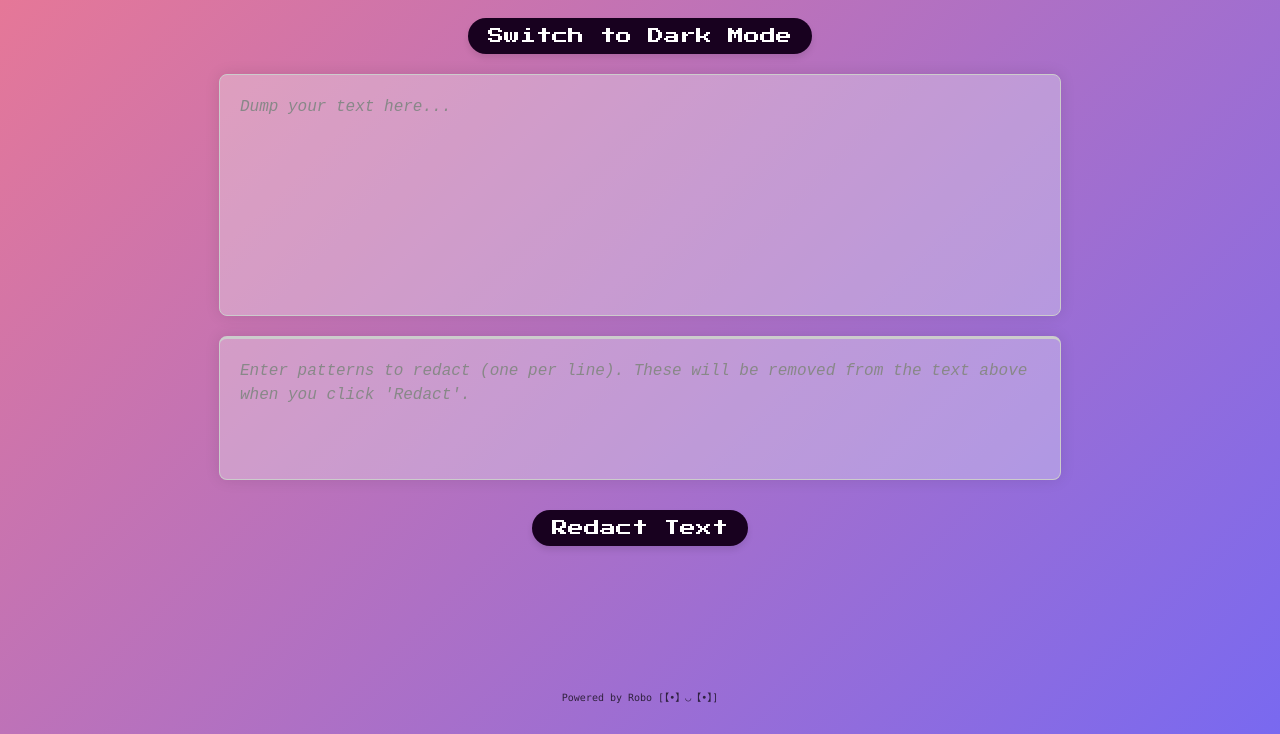
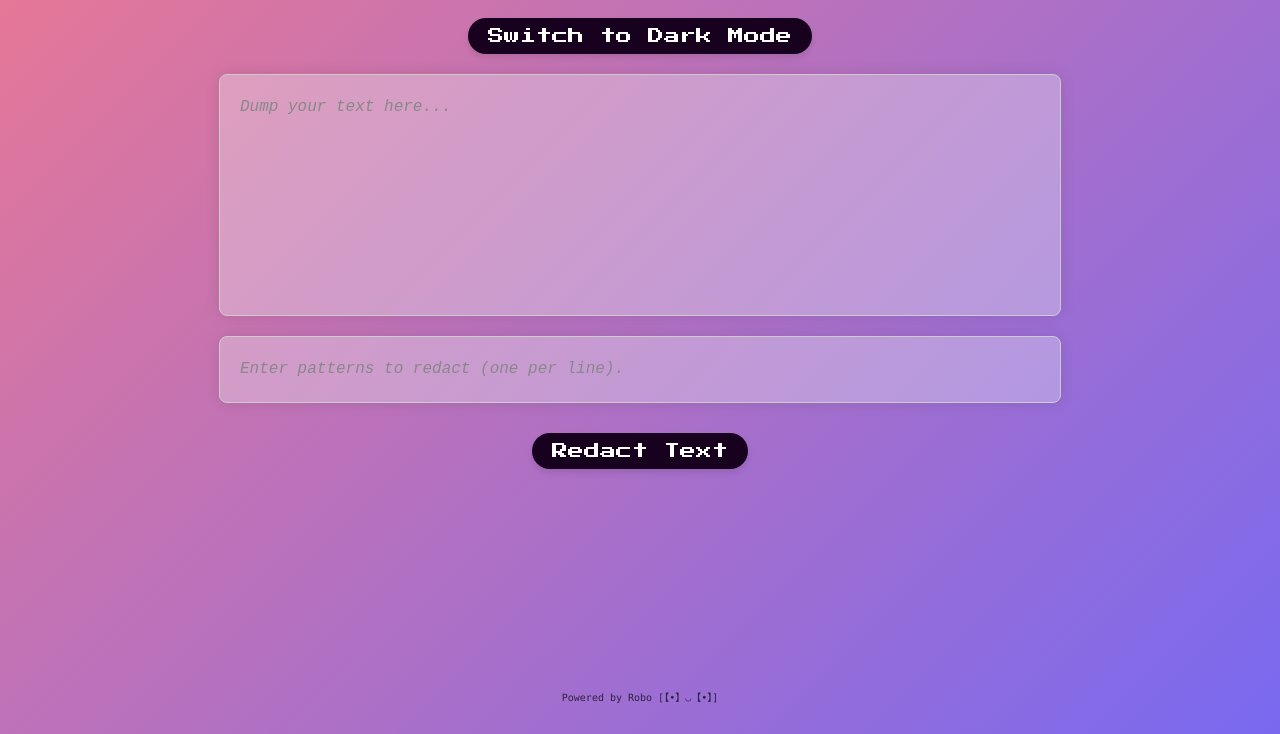
Before and after one commit to LionelRohner/shiny-clippy, a plain HTML site: page shiny_clippy.html in a window 1280 px wide. Shown: the part 106-840 px from the top of the page. Drawn offline with Linux system fonts and the light colour scheme.

Commit message:
resize redaction box

```diff
--- a/shiny_clippy.html
+++ b/shiny_clippy.html
@@ -87,8 +87,8 @@
 
         /* Redact patterns text area styling */
         #redactPatterns {
-            min-height: 100px;
-            border-top: 3px solid var(--border-color);
+            min-height: 25px;
+            border-top: 1px solid var(--border-color);
         }
 
         /* Container for buttons */
@@ -196,7 +196,7 @@
         <div
             id="redactPatterns"
             contenteditable="true"
-            placeholder="Enter patterns to redact (one per line). These will be removed from the text above when you click 'Redact'."
+            placeholder="Enter patterns to redact (one per line)."
         ></div>
 
         <!-- Button container -->
@@ -256,7 +256,7 @@
             clipboardText.innerText = redactedText;
 
             // Show a confirmation message
-            alert(`Redacted ${patterns.length} pattern(s) from the text.`);
+            //alert(`Redacted ${patterns.length} pattern(s) from the text.`);
         }
     </script>
 </body>
```
